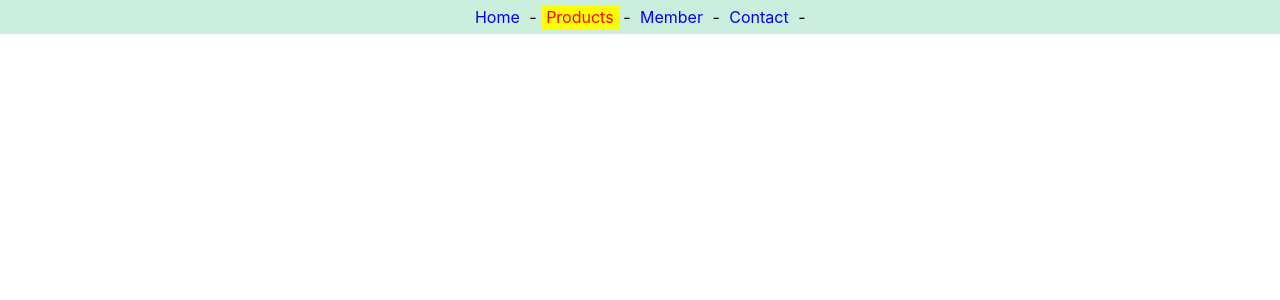
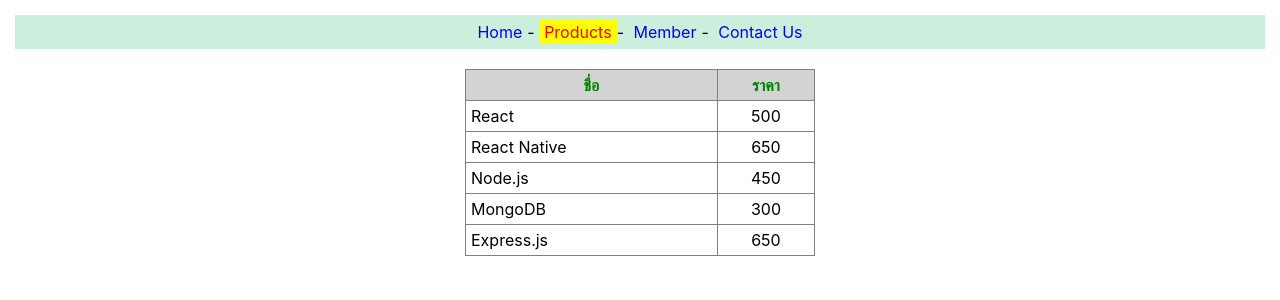
Before and after one commit to titipon71/app1, a React (Create React App) app: page /products in a window 1280 px wide. Shown: the top 300 px of the page. Built offline with nearby package versions, Linux system fonts and the light colour scheme.

Commit message:
Implement Router3, Home, Member, and Products components; update App to use Router3

```diff
--- a/src/App.js
+++ b/src/App.js
@@ -1,5 +1,5 @@
-import Router2 from "./router2";
+import Router3 from "./router3";
 
 export default function App() {
-  return <Router2 />;
+  return <Router3 />;
 }
--- /dev/null
+++ b/src/home.js
@@ -0,0 +1,12 @@
+import React from 'react'
+export default function Home() {
+    return (
+        <p style={{ textAlign: 'center' }}>
+            <h3>ยินดีตอนรับเข้าสู่ React Store</h3>
+            รายชื่อ <a href="/products">สินค้า</a> ที่เรามีจำหน่าย
+            <br />
+            แต่ท่านต้องเป็น <a href="/member">สมาชิก</a> จึงจะสั่งซื้อได้<br />
+            หากมีข้อสงสัย กรุณา <a href="/contact">ติดต่อเรา</a>
+        </p>
+    )
+}
--- /dev/null
+++ b/src/member.js
@@ -0,0 +1,6 @@
+import React from 'react'
+export default function Member() {
+    return (
+        <div style={{ textAlign: 'center', padding: '20px' }}>Member Page</div>
+    )
+}
--- a/src/navlink.css
+++ b/src/navlink.css
@@ -1,18 +1,15 @@
-.nav {
+.nav{
     background-color: #ced;
     padding: 7px;
     text-align: center;
+    margin: 15px;
 }
-
-.menu {
-    /* For inactive status */
+.menu{
     color: blue;
     text-decoration: none;
     padding: 2px 5px;
 }
-
-.active_menu {
-    /* For active status */
+.active_menu{
     color: red;
     background-color: yellow;
     text-decoration: none;
--- /dev/null
+++ b/src/products.css
@@ -0,0 +1,15 @@
+table{
+     width: 350px;
+     border-collapse: collapse;
+     margin: auto;
+}
+th{
+    background-color: lightgray;
+    color: green;
+}
+th,td{
+    padding: 5px;
+}
+td:nth-child(2){
+    text-align: center;
+}
--- /dev/null
+++ b/src/products.js
@@ -0,0 +1,25 @@
+import React from "react";
+import './products.css';
+
+export default class Products extends React.Component {
+    data = [
+        ['React',500],
+        ['React Native',650],
+        ['Node.js',450],
+        ['MongoDB',300],
+        ['Express.js',650],
+    ]
+
+    render() {
+        return(
+            <table border="1">
+                <tr><th>ชื่อ</th><th>ราคา</th></tr>
+                {
+                    this.data.map(d => {
+                        return <tr><td>{d[0]}</td><td>{d[1]}</td></tr>
+                    })
+                }
+            </table>
+        )
+    }
+}
--- /dev/null
+++ b/src/router3.js
@@ -0,0 +1,38 @@
+import React from 'react'
+import { BrowserRouter, NavLink, Route, Routes } from 'react-router-dom'
+import './navlink.css'
+import Products from './products'
+import Home from './home'
+import Member from './member'
+
+export default function Router3() {
+    return (
+        <BrowserRouter>
+            <nav className="nav">
+                <NavLink to='/' className={({ isActive }) => isActive ?
+                    "active_menu" : "menu"} style={({ isActive }) => {
+                        return {
+                            fontWeight: isActive ? "bold" : ""
+                        };
+                    }}>Home</NavLink>-&nbsp;
+                <NavLink to='/products' className={({ isActive }) =>
+                    isActive ? "active_menu" : "menu"}>
+                    Products</NavLink>-&nbsp;
+                <NavLink to='/member' className={({ isActive }) =>
+                    isActive ? "active_menu" : "menu"}>
+                    Member</NavLink>-&nbsp;
+                <NavLink to='/contact' className={({ isActive }) =>
+                    isActive ? "active_menu" : "menu"}>
+                    Contact Us</NavLink>
+            </nav>
+            <div style={{margin:"20px"}}>
+                <Routes>
+                    <Route path = "/" element={<Home/>}/>
+                    <Route path = "/products" element={<Products/>}/>
+                    <Route path = "/member" Component={Member}/>
+                    <Route path = '/contact' element={<div style={{textAlign:'center'}}>Contact Page</div>} />
+                    <Route path = '/*' element={<div style={{textAlign:'center'}}>Error 404 Not Found</div>} />
+                </Routes>
+            </div>
+        </BrowserRouter >)
+}
```
